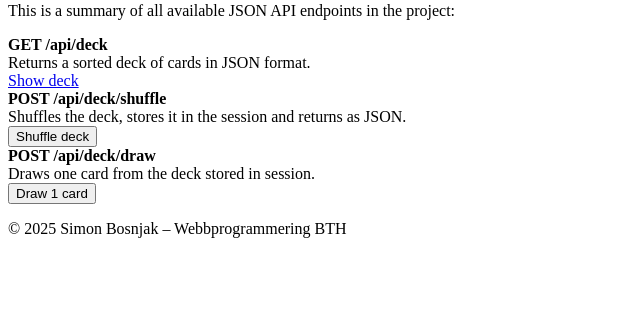
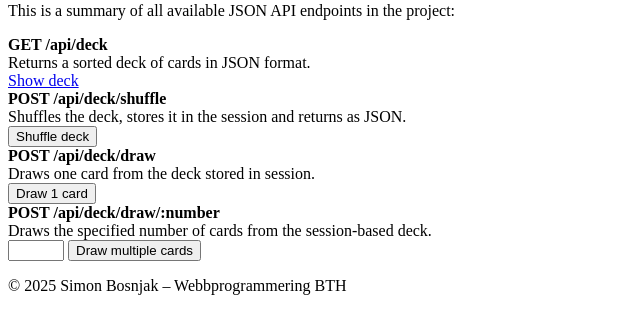
Before and after one commit to simonking99/mvc, a Symfony app: template templates/api/index.html.twig in a window 1280 px wide. Shown: the part 246-580 px from the top of the page, without its empty margins (0-640 px from the left). Run offline with Twig, Linux system fonts and the light colour scheme; the template is opened without the code that fills it, so the values that code supplies are empty; some libraries are stand-ins or nearby versions.

Commit message:
Added button for POST /api/deck/draw/:number

```diff
--- a/templates/api/index.html.twig
+++ b/templates/api/index.html.twig
@@ -40,5 +40,17 @@
                 </form>
             </div>
         </div>
+        <div class="api-endpoint">
+            <div class="api-description">
+                <strong>POST /api/deck/draw/:number</strong><br>
+                Draws the specified number of cards from the session-based deck.
+            </div>
+            <div class="api-action">
+                <form method="post" action="" onsubmit="this.action='/api/deck/draw/' + this.elements['number'].value">
+                    <input type="number" name="number" min="1" max="52" required>
+                    <button type="submit" class="api-button">Draw multiple cards</button>
+                </form>
+            </div>
+        </div>
     </div>
 {% endblock %}
```
